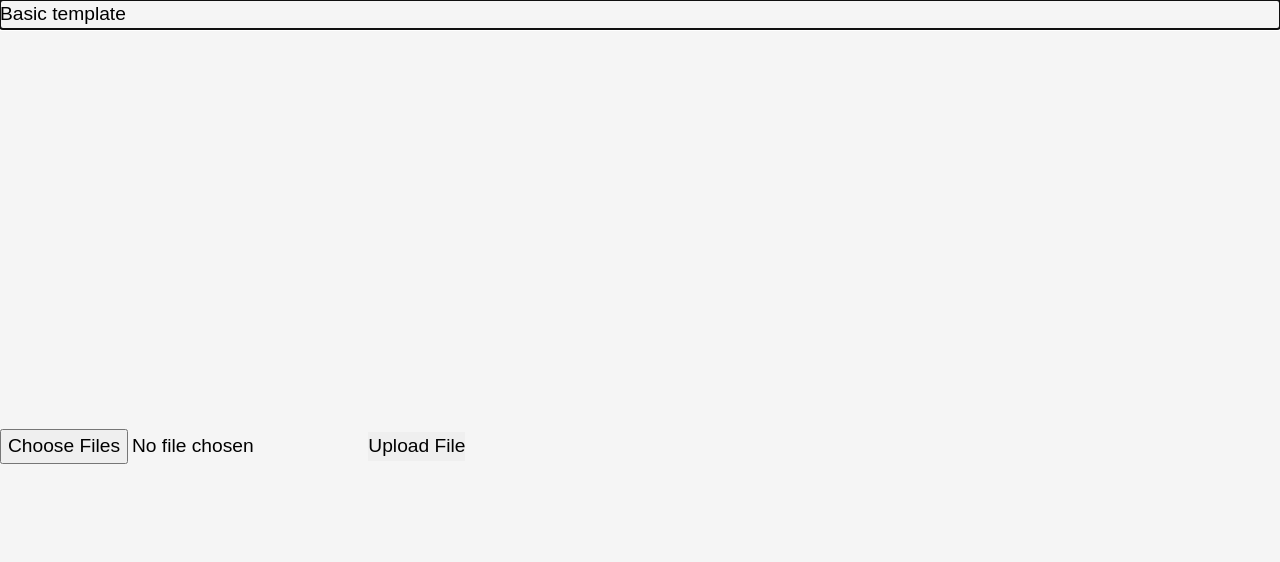
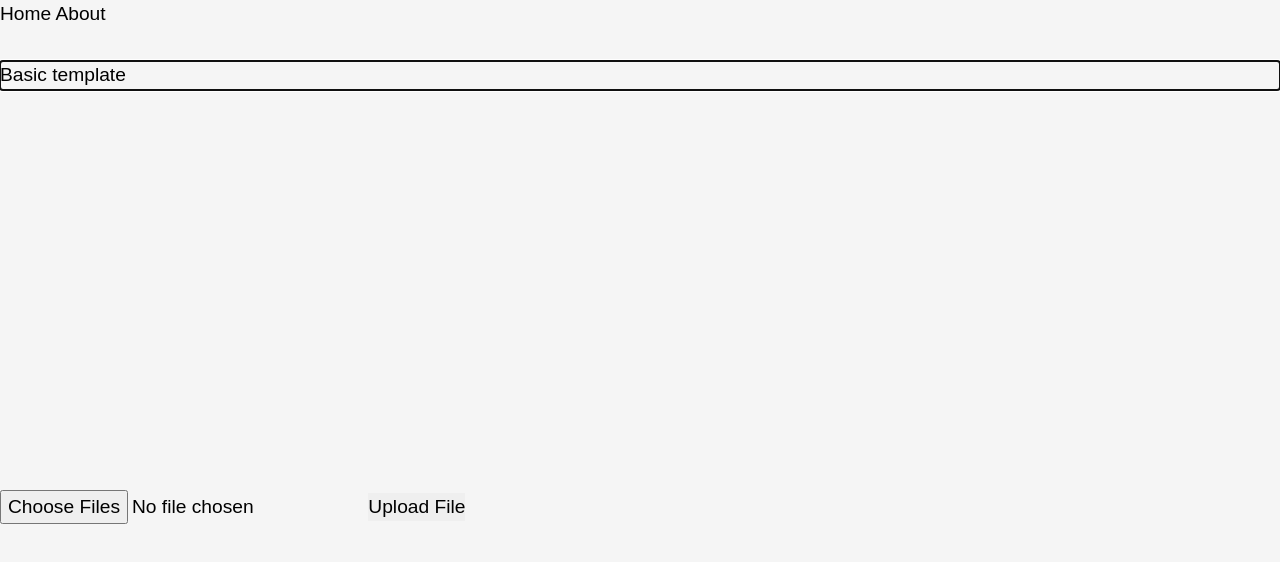
Before and after one commit to osoc21/Future-of-Work, a JavaScript app in the folder frontend/: page / in a window 1280 px wide. Shown: the top 562 px of the page. Built offline with nearby package versions, Linux system fonts and the light colour scheme.

Commit message:
feat: demo routing

```diff
--- a/frontend/src/App.svelte
+++ b/frontend/src/App.svelte
@@ -1,16 +1,17 @@
 <script>
   import './app.postcss';
   import { Router, Route } from 'svelte-navigator';
+  import Navigation from './components/Navigation.svelte';
   import Home from './pages/Home.svelte';
+  import About from './pages/About.svelte';
 </script>
 
 <Router>
-  <div>
-    <Route path="/">
-      <Home />
-    </Route>
-  </div>
+  <Navigation />
+  <Route path="/">
+    <Home />
+  </Route>
+  <Route path="/about">
+    <About />
+  </Route>
 </Router>
-
-<style>
-</style>
--- /dev/null
+++ b/frontend/src/components/Navigation.svelte
@@ -0,0 +1,8 @@
+<script>
+  import { Link } from 'svelte-navigator';
+</script>
+
+<nav class="mb-8">
+  <Link to="/">Home</Link>
+  <Link to="about">About</Link>
+</nav>
--- /dev/null
+++ b/frontend/src/pages/About.svelte
@@ -0,0 +1 @@
+<p>An about page</p>
```
Also changed, not shown: 1 other file (tests, documents, lock files or other folders).
